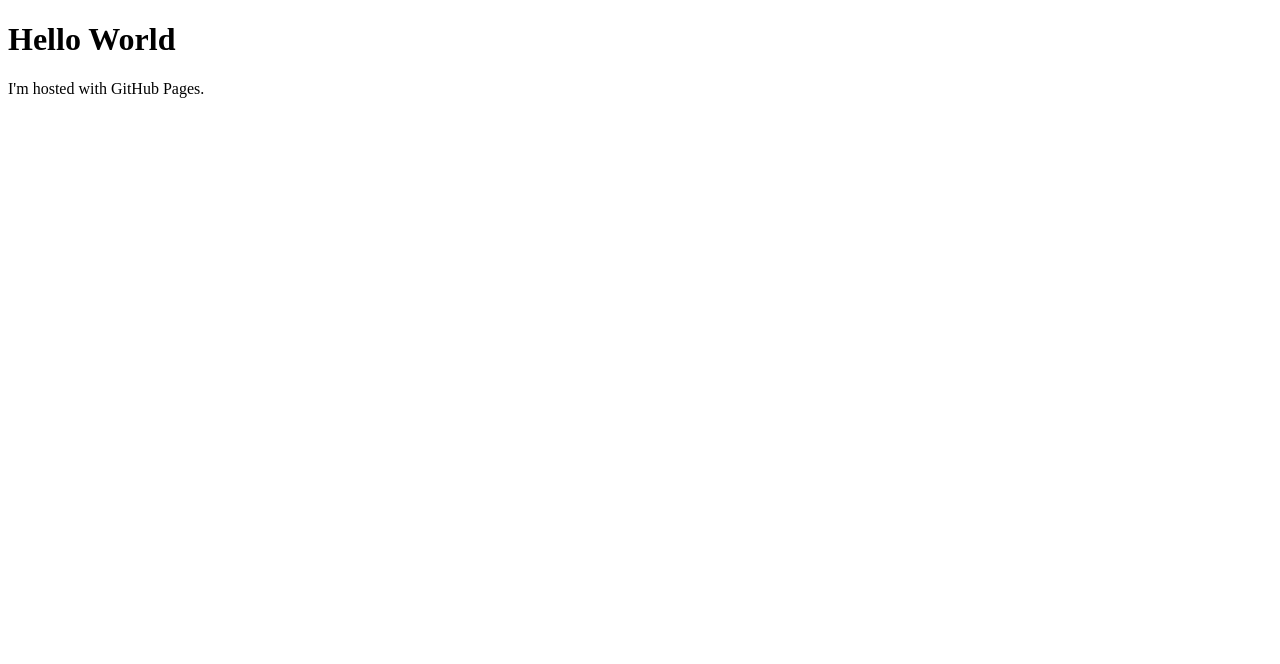
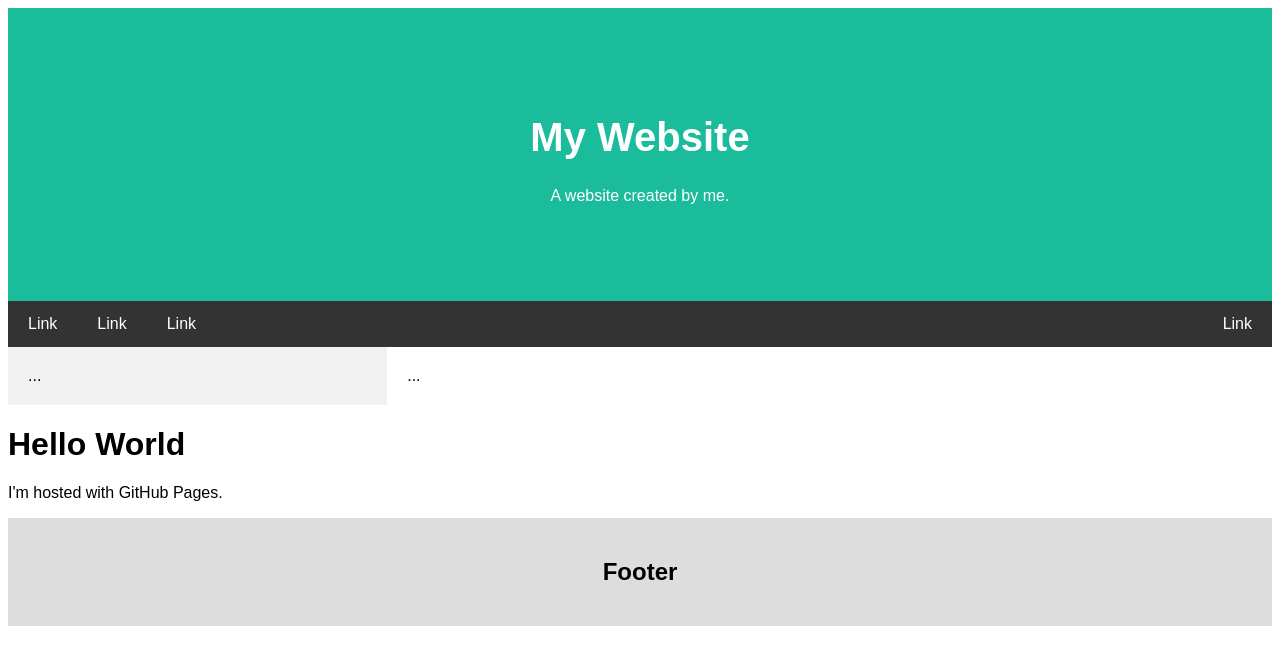
Before and after one commit to sbarrack/sbarrack.github.io, a plain HTML site: page index.html in a window 1280 px wide. Drawn offline with Linux system fonts and the light colour scheme.

Commit message:
basic stuff

```diff
--- a/index.html
+++ b/index.html
@@ -1,7 +1,36 @@
 <!DOCTYPE html>
-<html>
-<body>
-<h1>Hello World</h1>
-<p>I'm hosted with GitHub Pages.</p>
-</body>
+<html lang="en">
+    <head>
+        <meta charset="UTF-8">
+        <meta name="viewport" content="width=device-width, initial-scale=1">
+        <link rel="stylesheet" href="style.css">
+    </head>
+
+    <body>
+        <div class="header">
+            <h1>My Website</h1>
+            <p>A website created by me.</p>
+        </div>
+
+        <div class="navbar">
+            <a href="#">Link</a>
+            <a href="#">Link</a>
+            <a href="#">Link</a>
+            <a href="#" class="right">Link</a>
+        </div>
+
+        <div class="row">
+            <div class="side">...</div>
+            <div class="main">...</div>
+        </div>
+
+        <h1>Hello World</h1>
+        <p>I'm hosted with GitHub Pages.</p>
+
+        <script src="bar.js"></script>
+
+        <div class="footer">
+            <h2>Footer</h2>
+        </div>
+    </body>
 </html>
--- /dev/null
+++ b/style.css
@@ -0,0 +1,89 @@
+body {
+    font-family: Arial, Helvetica, sans-serif;
+}
+
+.header {
+    padding: 80px; /* some padding */
+    text-align: center; /* center the text */
+    background: #1abc9c; /* green background */
+    color: white; /* white text color */
+}
+
+/* Increase the font size of the <h1> element */
+.header h1 {
+    font-size: 40px;
+}
+
+/* Style the top navigation bar */
+.navbar {
+    overflow: hidden; /* Hide overflow */
+    background-color: #333; /* Dark background color */
+}
+
+/* Style the navigation bar links */
+.navbar a {
+    float: left; /* Make sure that the links stay side-by-side */
+    display: block; /* Change the display to block, for responsive reasons (see below) */
+    color: white; /* White text color */
+    text-align: center; /* Center the text */
+    padding: 14px 20px; /* Add some padding */
+    text-decoration: none; /* Remove underline */
+}
+
+/* Right-aligned link */
+.navbar a.right {
+    float: right; /* Float a link to the right */
+}
+
+/* Change color on hover/mouse-over */
+.navbar a:hover {
+    background-color: #ddd; /* Grey background color */
+    color: black; /* Black text color */
+}
+
+/* Ensure proper sizing */
+* {
+    box-sizing: border-box;
+}
+
+/* Column container */
+.row {
+    display: flex;
+    flex-wrap: wrap;
+}
+
+/* Create two unequal columns that sits next to each other */
+/* Sidebar/left column */
+.side {
+    flex: 30%; /* Set the width of the sidebar */
+    background-color: #f1f1f1; /* Grey background color */
+    padding: 20px; /* Some padding */
+}
+
+/* Main column */
+.main {
+    flex: 70%; /* Set the width of the main content */
+    background-color: white; /* White background color */
+    padding: 20px; /* Some padding */
+}
+
+/* Responsive layout - when the screen is less than 700px wide, make the two columns stack on top of each other instead of next to each other */
+@media screen and (max-width: 700px) {
+    .row {
+        flex-direction: column;
+    }
+}
+
+/* Responsive layout - when the screen is less than 400px wide, make the navigation links stack on top of each other instead of next to each other */
+@media screen and (max-width: 400px) {
+    .navbar a {
+        float: none;
+        width: 100%;
+    }
+}
+
+.footer {
+    padding: 20px; /* Some padding */
+    text-align: center; /* Center text*/
+    background: #ddd; /* Grey background */
+}
```
Also changed, not shown: bar.js (added).
